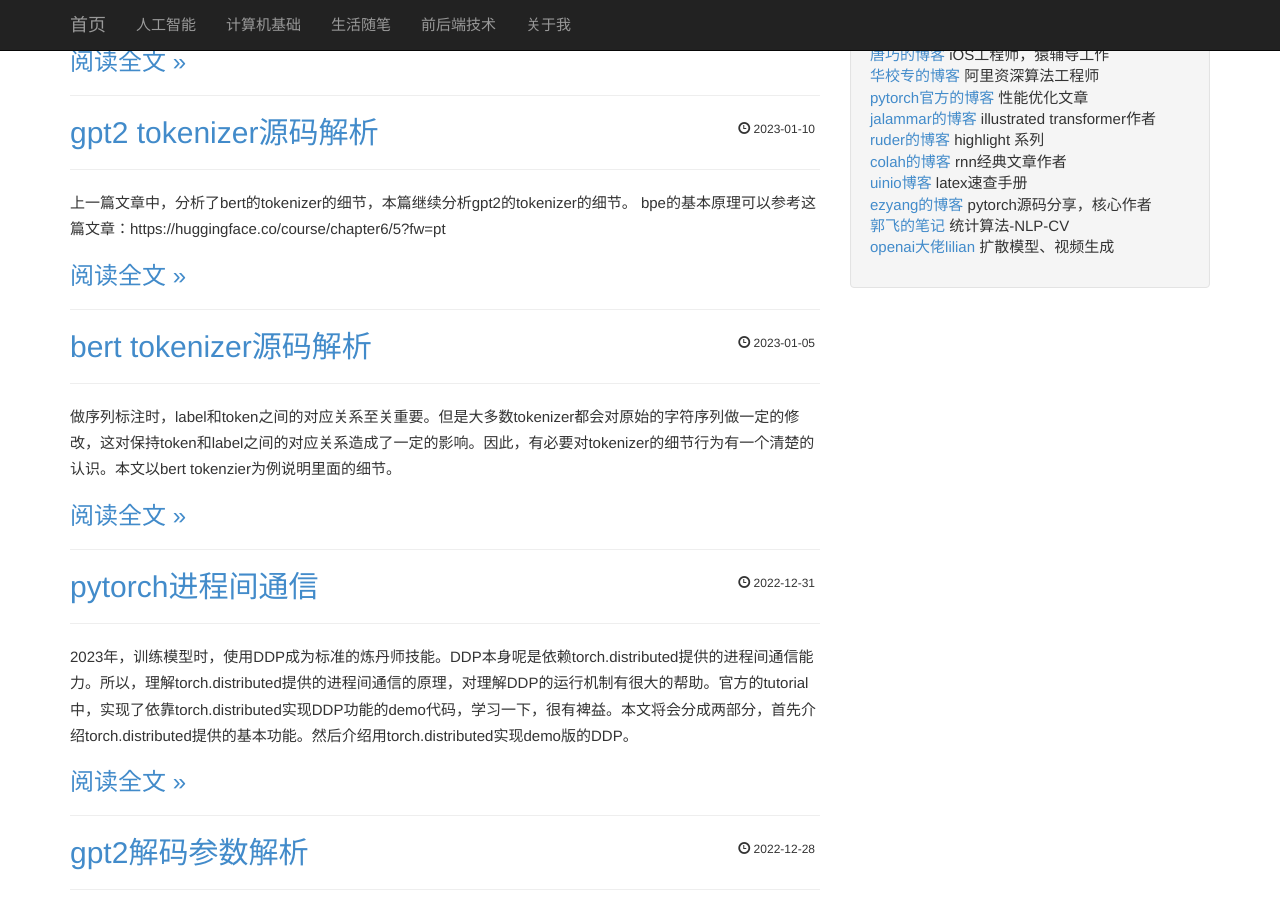
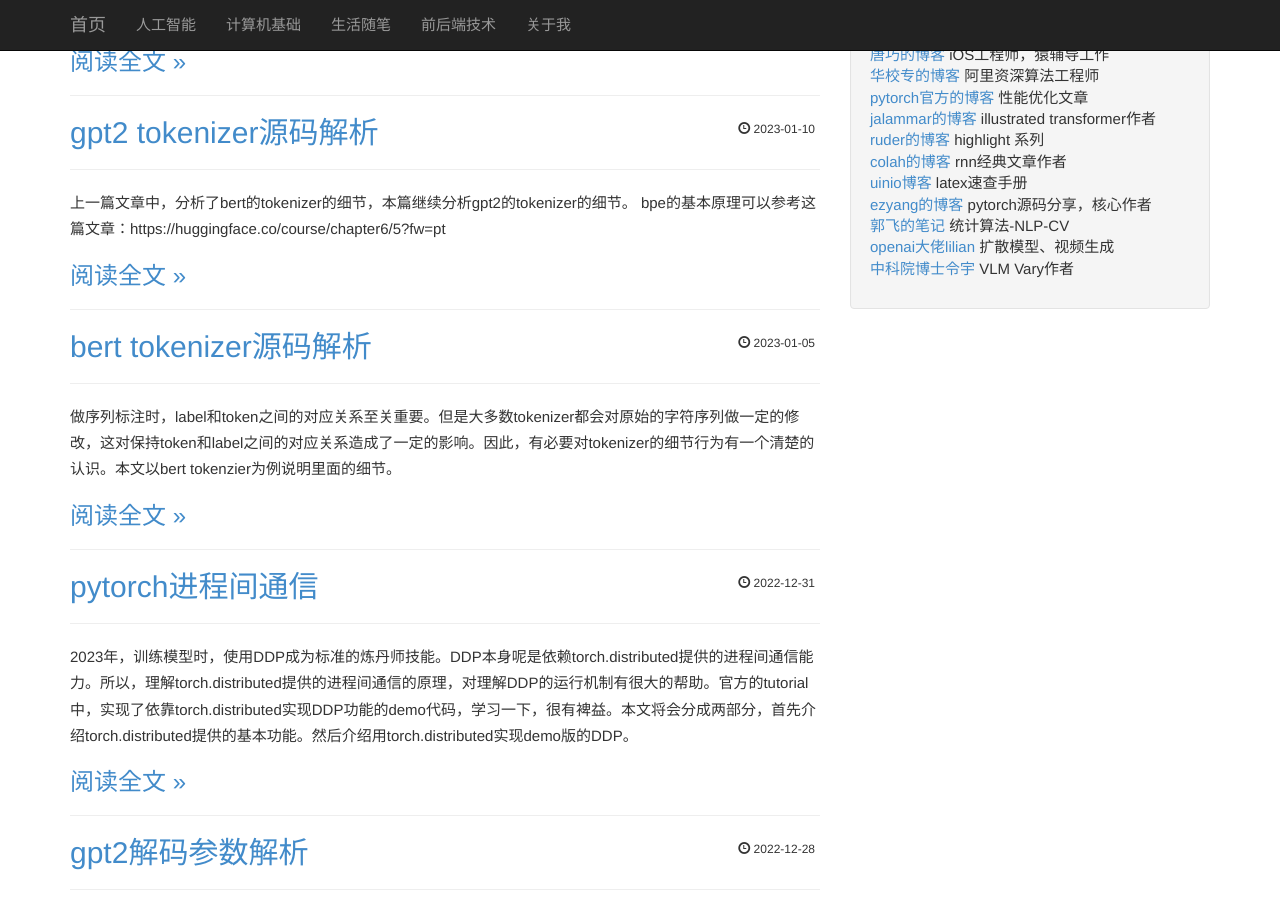
Before and after one commit to liwenju0/liwenju0.github.io, a Jekyll site: the page built from index.html, in a window 1280 px wide and 900 px high, scrolled down 777 px. Built offline with Jekyll 4.4.1, drawn with Linux system fonts in a browser that asks for light colours; the list of posts is cut into pages by our own code.

Commit message:
add links

```diff
--- a/_includes/links.html
+++ b/_includes/links.html
@@ -49,5 +49,8 @@
               <li>
                 <a href="https://lilianweng.github.io/">openai大佬lilian</a> 扩散模型、视频生成
               </li>
+              <li>
+                <a href="https://www.kppkkp.top/">中科院博士令宇</a> VLM Vary作者
+              </li>
 
             </ul>
```
